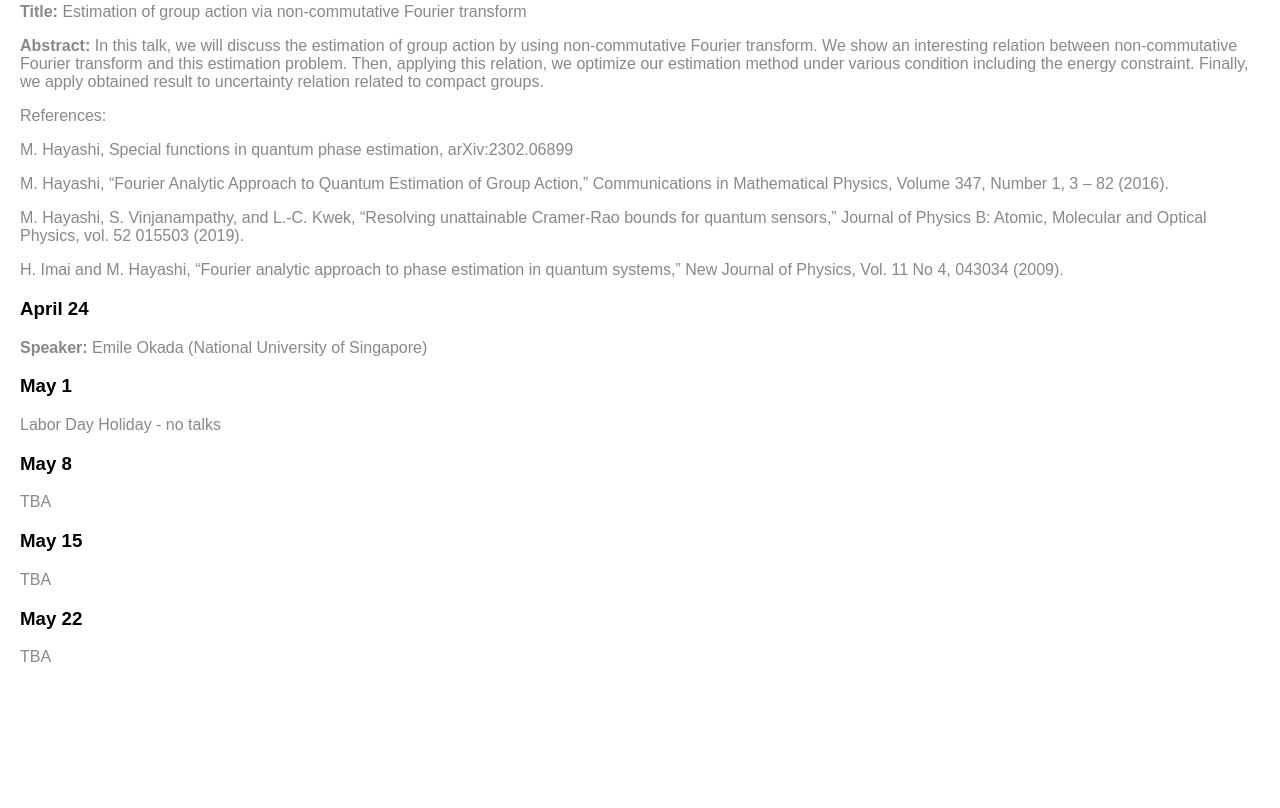
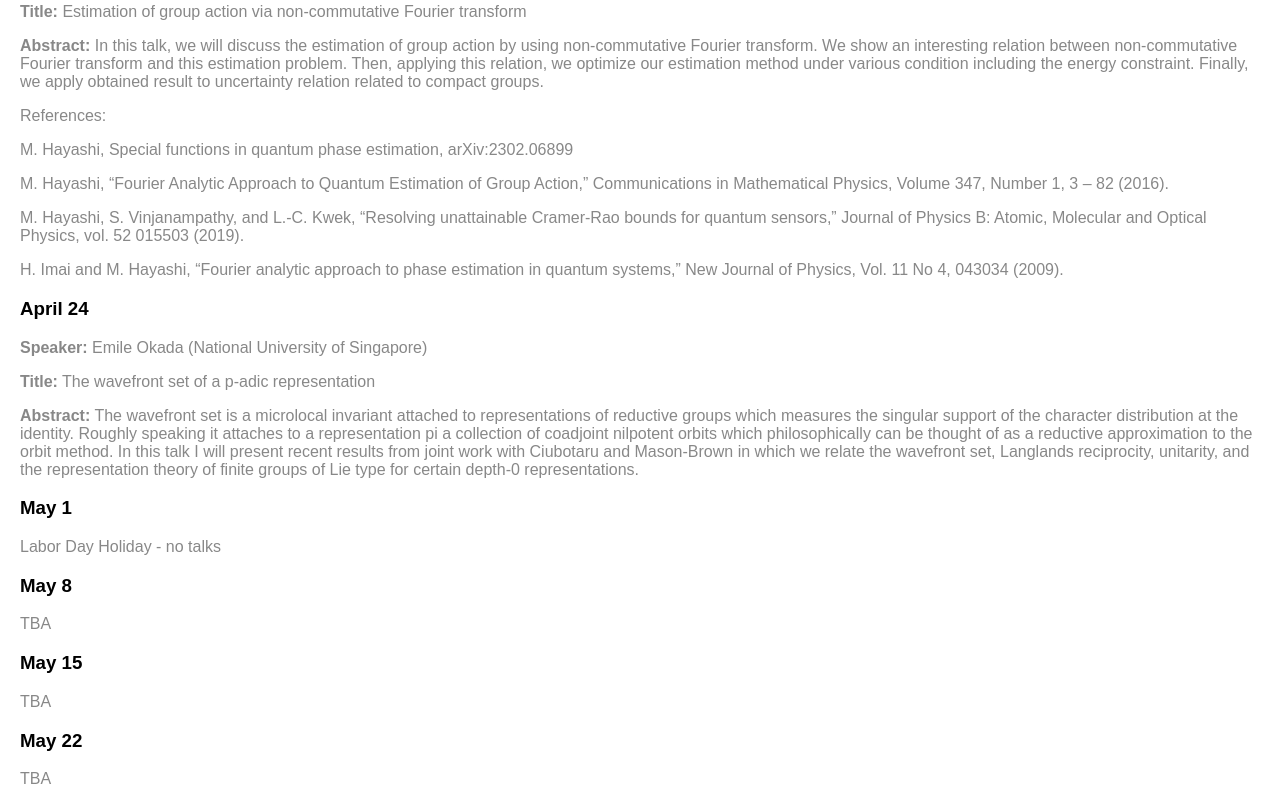
Before and after one commit to kdwong/kdwong.github.io, a plain HTML site: page lie.html in a window 1280 px wide. Shown: the part 1063-1871 px from the top of the page. Before the commit the page ends 1749 px from the top, so only its background shows below. Drawn offline with Linux system fonts and the light colour scheme.

Commit message:
Update lie.html

```diff
--- a/lie.html
+++ b/lie.html
@@ -85,7 +85,10 @@
     <p>H. Imai and M. Hayashi, “Fourier analytic approach to phase estimation in quantum systems,” New Journal of Physics, Vol. 11 No 4, 043034 (2009).</p>
 
         <h3>April 24</h3>
-<p><strong>Speaker:</strong> Emile Okada (National University of Singapore)</p>
+	<p><strong>Speaker:</strong> Emile Okada (National University of Singapore)</p>
+	<p><strong>Title:</strong> The wavefront set of a p-adic representation</p>
+
+    <p><strong>Abstract:</strong> The wavefront set is a microlocal invariant attached to representations of reductive groups which measures the singular support of the character distribution at the identity. Roughly speaking it attaches to a representation pi a collection of coadjoint nilpotent orbits which philosophically can be thought of as a reductive approximation to the orbit method. In this talk I will present recent results from joint work with Ciubotaru and Mason-Brown in which we relate the wavefront set, Langlands reciprocity, unitarity, and the representation theory of finite groups of Lie type for certain depth-0 representations.
 
     <h3>May 1</h3>
     <p>Labor Day Holiday - no talks</p>
```
